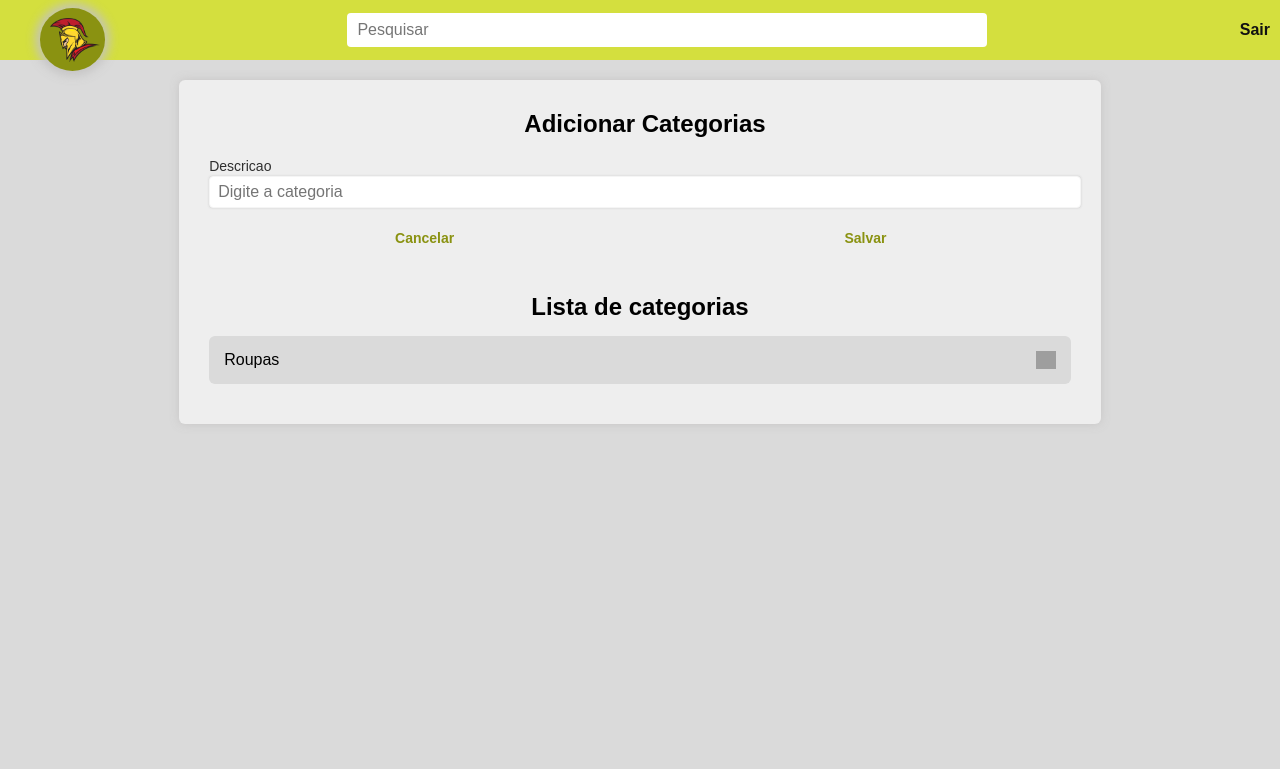
After one commit to EduardoCaciano/catalogo---PHP, a PHP site: page /categorias in a window 1280 px wide. The commit adds this page. Shown: the top 769 px of the page. Run offline with PHP 8.4, Linux system fonts and the light colour scheme; the visitor is signed in with stand-in values (Sample User, id 1); data that the repository does not hold is empty; grey boxes are pictures that could not be loaded.

Commit message:
envio parte 3

```diff
--- /dev/null
+++ b/categorias/categorias.css
@@ -0,0 +1,58 @@
+.categorias-container main {
+  width: 80%;
+  display: flex;
+  flex-direction: column;
+  justify-content: center;
+  margin: auto;
+  margin-top: 20px;
+  gap: 5px;
+
+  padding-bottom: 40px;
+  background-color: var(--backgroundPrimary);
+  border-radius: 6px;
+  box-shadow: 0px 0px 10px var(--boxShadow);
+}
+
+.form-categorias {
+  padding: 30px;
+  display: grid;
+  grid-template-columns: 50% 50%;
+  gap: 10px;
+  margin-bottom: 0;
+}
+
+.span2 {
+  grid-column: 1 / span 2;
+}
+
+.card-categorias {
+  margin: 0px 30px;
+  padding: 15px;
+  width: calc(100% - 60px);
+
+  display: flex;
+  flex-direction: row;
+  justify-content: space-between;
+
+  background-color: var(--backgroundSecondary);
+  border-radius: 6px;
+}
+
+.card-categorias > img {
+  width: 20px;
+
+  cursor: pointer;
+  transition: 0.2s;
+}
+
+.card-categorias > img:hover {
+  transform: scale(1.1);
+}
+
+#botao{
+  background-image: url("https://icons.veryicon.com/png/o/construction-tools/coca-design/delete-189.png");
+  width: 20px;
+
+  cursor: pointer;
+  transition: 0.2s;
+}
--- /dev/null
+++ b/categorias/index.php
@@ -0,0 +1,61 @@
+<?php
+require("../database/conexao.php");
+
+$sql = " SELECT * FROM tbl_categoria ";
+
+$resultado = mysqli_query($conexao, $sql);
+
+?>
+<!DOCTYPE html>
+<html lang="pt">
+
+<head>
+    <meta charset="UTF-8">
+    <meta http-equiv="X-UA-Compatible" content="IE=edge">
+    <meta name="viewport" content="width=device-width, initial-scale=1.0">
+    <link rel="stylesheet" href="../styles-global.css" />
+    <link rel="stylesheet" href="./categorias.css" />
+    <title>Administrar Categorias</title>
+</head>
+
+<body>
+    <?php
+    include("../componentes/header/header.php");
+    ?>
+    <div class="content">
+        <section class="categorias-container">
+            <main>
+                <form class="form-categorias" method="POST" action="actions.php">
+                    <h1 class="span2">Adicionar Categorias</h1>
+                    <div class="input-group span2">
+                        <input type="hidden" name="acao" value="salvar"/>
+                        <label for="descricao">Descricao</label>
+                        <input type="text" name="descricao" id="descricao" placeholder="Digite a categoria" />
+                    </div>
+                    <button type="button">Cancelar</button>
+                    <button>Salvar</button>
+                </form>
+                <h1>Lista de categorias</h1>
+                <div class="card-categorias">
+                    <?php
+                        while ($descricao = mysqli_fetch_array($resultado)){
+                    ?>
+                        <div class="card-categorias">
+                            <?= $tarefa["descricao"] ?>
+                            <form method="POST" action="actions.php">
+                                <input type="hidden" name="acao" value="deletar" />
+                                <input type="hidden" name="tarefaId" value="<?= $tarefa["id"] ?>" />
+                            </form>
+                        </div>
+                    <?php
+                        }
+                    ?>
+                    Roupas
+                    <img src="https://icons.veryicon.com/png/o/construction-tools/coca-design/delete-189.png" />
+                </div>
+            </main>
+        </section>
+    </div>
+</body>
+
+</html>
--- a/componentes/header/acoesLogin.php
+++ b/componentes/header/acoesLogin.php
@@ -42,13 +42,13 @@ switch ($_REQUEST["acao"]) {
 
     if (!$usuario || !password_verify($senha, $usuario["senha"])){
         // se a senha estiver errada, criar uma mensagem de "usuário e/ou senha inválidos"
-       $erros[] = "Usuários e/ou senha inválidos";
+        $mensagem = "Usuários e/ou senha inválidos";
     }else{
         // se estiver correta, salvar o id e o nome do usuário n a sessão $_SESSION
         $_SESSION["usuarioId"] = $usuario["id"];
         $_SESSION["usuarioNome"] = $usuario["nome"];
     }
-
+        $mensagem = "Bem vindo," . $usuario["nome"];
         //redirecionar para a tela de listagem de produtos
         header("location: ../../produtos/index.php");
         break;
--- a/produtos/novo/actions.php
+++ b/produtos/novo/actions.php
@@ -91,7 +91,7 @@ switch ($_POST["acao"]) {
                 $mensagem = "Erro ao inserir o produto!";
             }
 
-
+            $_SESSION["mensagem"] = $mensagem;
     //redirecionar para tela de listagem (index.php) com a mensagem
     header("location: index.php");
 
--- a/senhas.php
+++ b/senhas.php
@@ -8,4 +8,7 @@ echo "<br /><br />";
 
 echo sha1("1234");
 
+
+echo "<br /><br />";
+
 echo password_hash("1234", PASSWORD_DEFAULT);
```
Also changed, not shown: categorias/actions.php (added, +50 -0 lines), produtos/index.php (+12 -1 lines), produtos/novo/index.php (+8 -0 lines).
